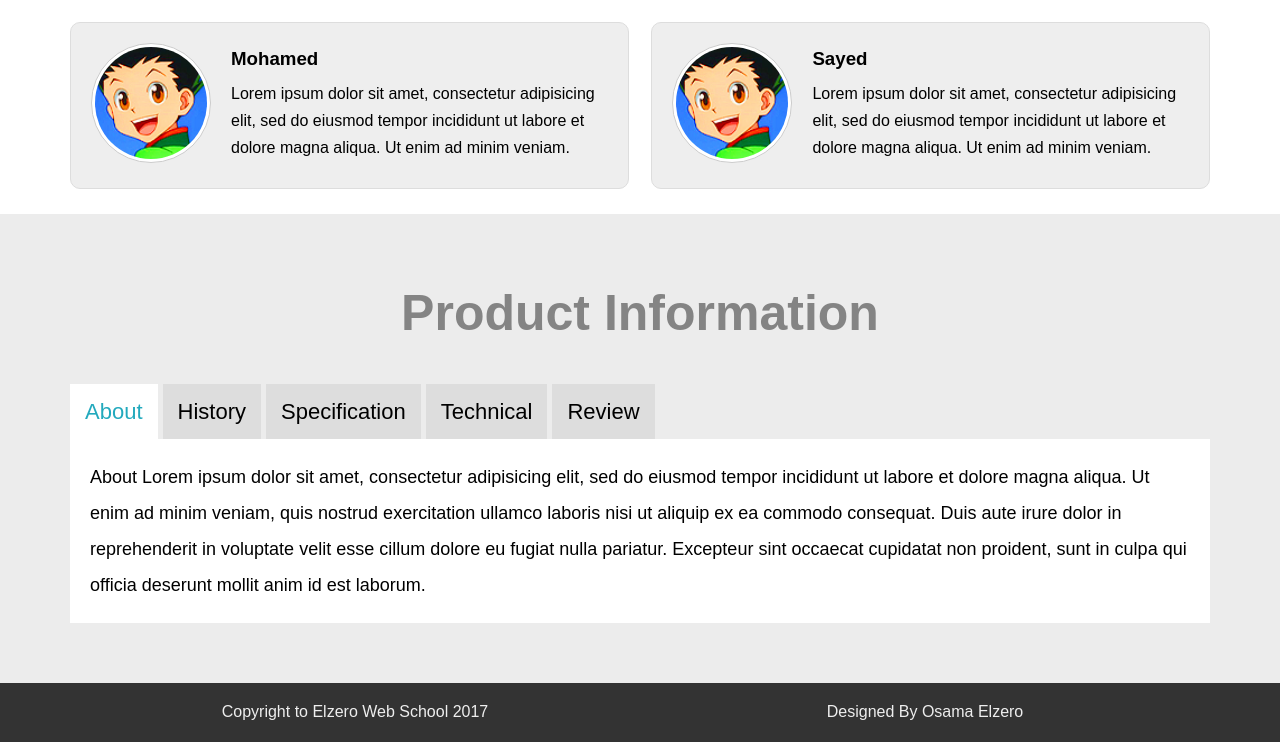
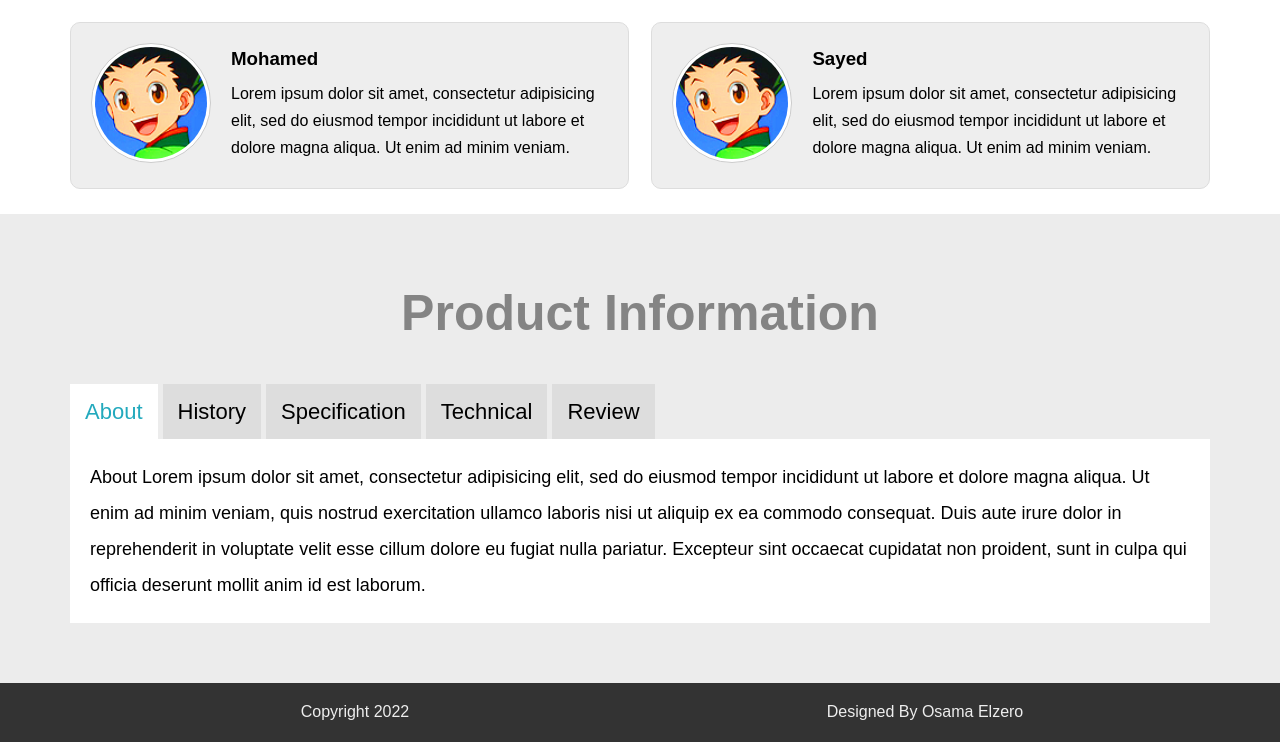
Before and after one commit to EslamOO7/ResponsiveWeb, a plain HTML site: page index.html in a window 1280 px wide. Shown: the part 2688-3430 px from the top of the page. Drawn offline with Linux system fonts and the light colour scheme; a web font is replaced by a local one.

Commit message:
Update index.html

```diff
--- a/index.html
+++ b/index.html
@@ -174,7 +174,7 @@
     <!-- Start Footer -->
     <div class="footer">
       <div class="container">
-        <div class="copyright float-left">Copyright to Elzero Web School 2017</div>
+        <div class="copyright float-left">Copyright  2022</div>
         <div class="design float-left">Designed By Osama Elzero</div>
         <div class="clearfix"></div>
       </div>
```
